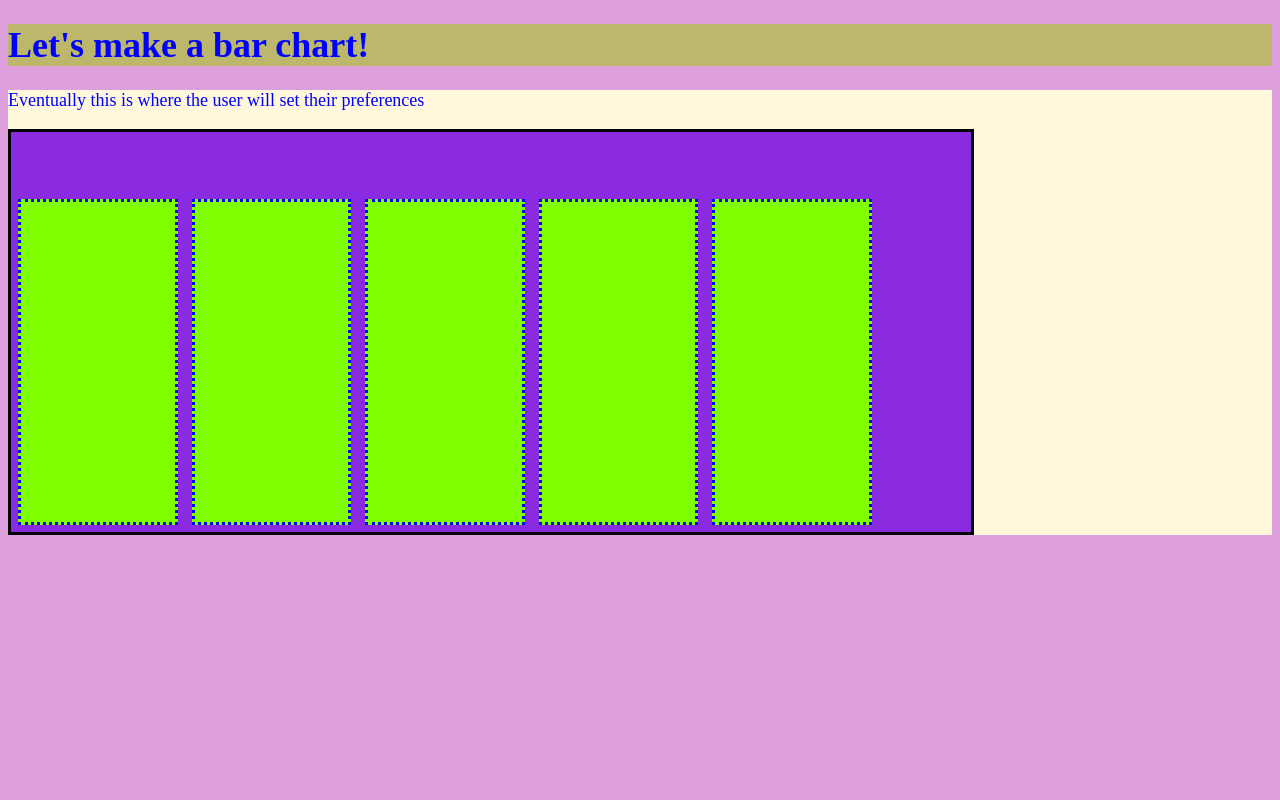
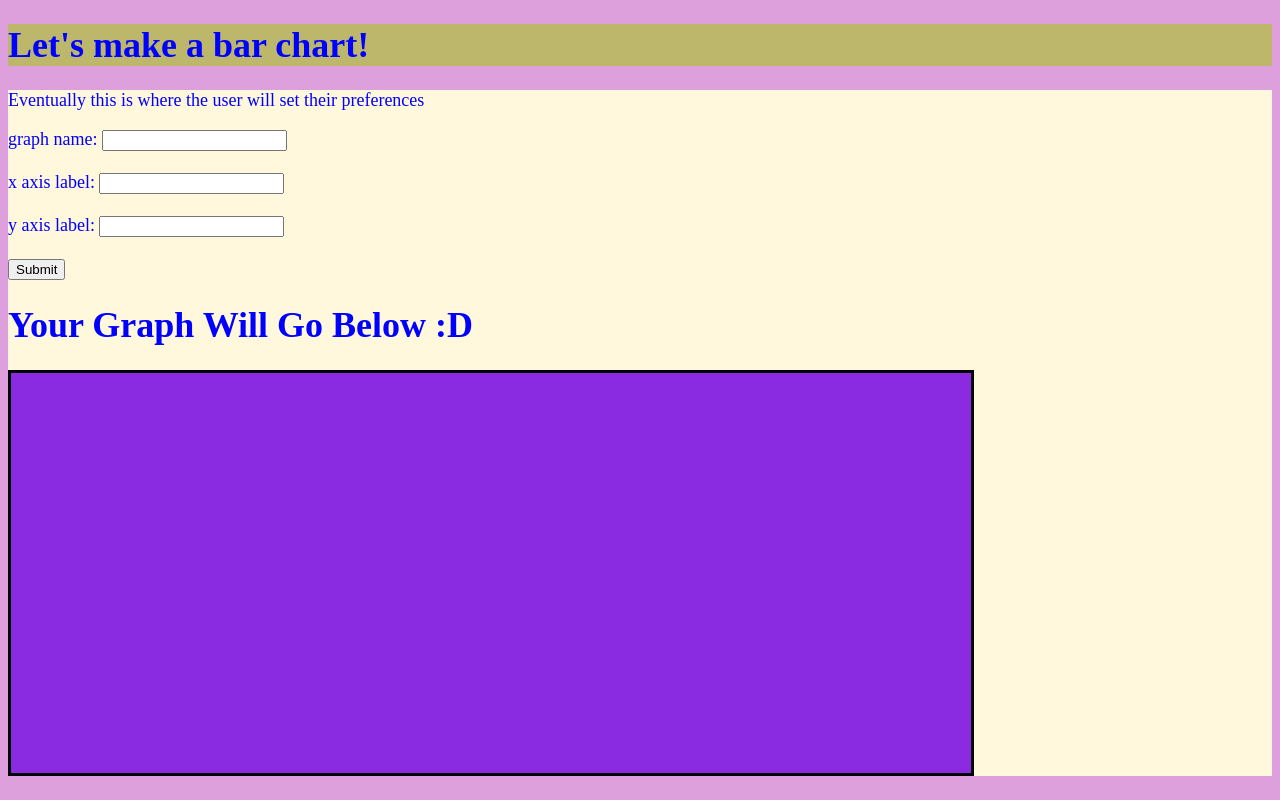
Before and after one commit to bainjen/bar-chart-stretch, a website: page bar-chart.html in a window 1280 px wide. Drawn offline with nearby package versions, Linux system fonts and the light colour scheme; files that its build step writes are made by us from their sources; files whose address does not match are found by name.

Commit message:
add form section to html

```diff
--- a/bar-chart.html
+++ b/bar-chart.html
@@ -3,7 +3,6 @@
 
   <head>
     <meta charset="utf-8">
-    <script src="https://ajax.googleapis.com/ajax/libs/jquery/3.5.1/jquery.min.js"></script>
     <link rel="stylesheet" href="/Users/jenniferbain/lighthouse/bar-chart-stretch/bar-chart.css">
     <title>Bar Chart Generator</title>
   </head>
@@ -12,29 +11,37 @@
     <header>
       <h1>Let's make a bar chart!</h1>
     </header>
+
     <main>
 
       <div class="param-choices">
         <p>Eventually this is where the user will set their preferences</p>
+        <form action="/action_page.php">
+          <label for="grname">graph name:</label>
+          <input type="text" id="grname" name="grname"><br><br>
+          <label for="xaxis">x axis label:</label>
+          <input type="text" id="xaxis" name="xaxis"><br><br>
+          <label for="yaxis">y axis label:</label>
+          <input type="text" id="yaxis" name="yaxis"><br><br>
+          <input type="submit" value="Submit">
+        </form>
+        <form> </form>
       </div>
 
-      <div class="graph-container">
-        <div class="bar">
-
-        </div>
-        <div class="bar">
-
-        </div>
-        <div class="bar">
-
-        </div>
-        <div class="bar">
-
-        </div>
-        <div class="bar">
+      <div>
+        <h1 class="graph-title">Your Graph Will Go Below :D</h1>
+        <div class="graph-container">
 
         </div>
       </div>
+
+
+
+      <script>
+        $( document ).ready(function() {
+        drawBarChart(data, options, element);
+        });
+        </script>
 
     </main>
 
@@ -42,6 +49,8 @@
   </body>
 
   <footer>
+    <script src="https://ajax.googleapis.com/ajax/libs/jquery/3.5.1/jquery.min.js"></script>
+    <script type="text/javascript" src="./index.js"></script>
   </footer>
 
 </html>
```
Also changed, not shown: bar-chart.js (+30 -2 lines).
